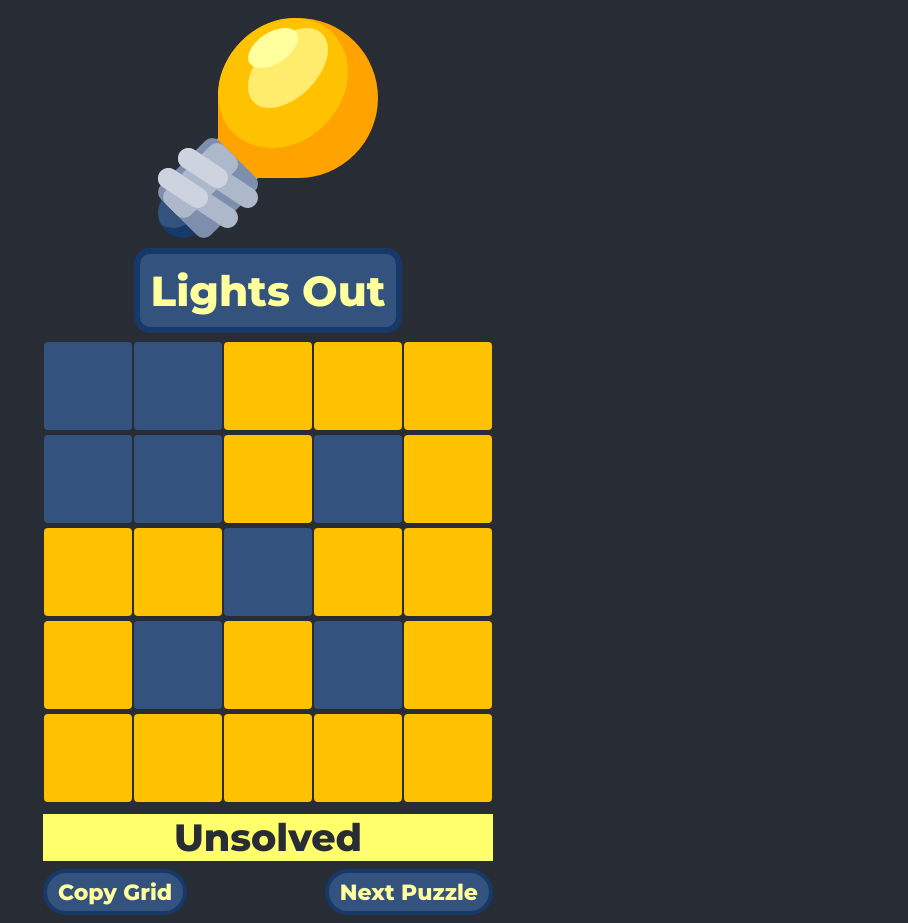
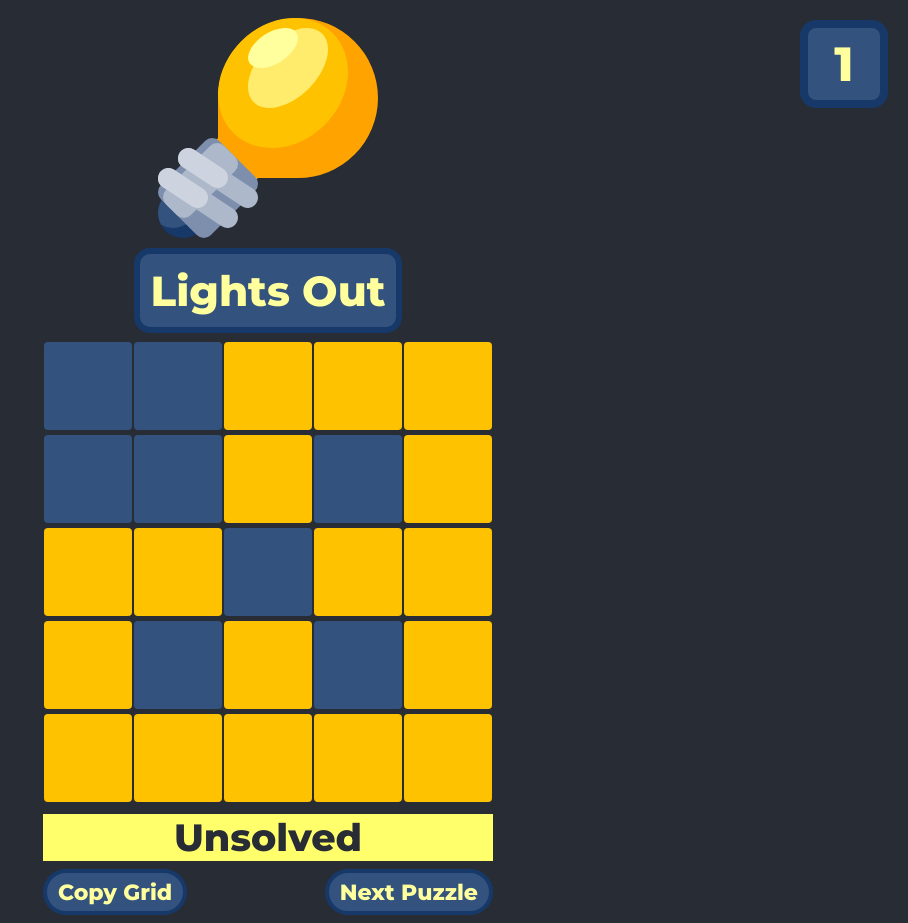
Before and after one commit to fin-b/proj-react-lightsout, a React (Create React App) app in the folder lightsout/: page / in a window 1280 px wide. Both pictures are taken after a click on the button 460 px from the left and 386 px from the top of the page. Shown: the whole page, without its empty margins (372-1280 px from the left). Built offline with nearby package versions, Linux system fonts and the light colour scheme.

Commit message:
Added click count tracker

```diff
--- a/lightsout/src/components/Grid.css
+++ b/lightsout/src/components/Grid.css
@@ -37,3 +37,26 @@
     flex-wrap: nowrap;
     justify-content: space-between;
 }
+
+.statBubble {
+    /* Display */
+    border: 8px solid;
+    border-radius: 16px;
+    position: absolute;
+    top: 20px;
+    right: 20px;
+    height: 1.5em;
+    width: 1.5em;
+    display: flex;
+    justify-content: center;
+    align-items: center;
+
+    /* Colors */
+    background-color: rgb(51, 82, 125);
+    border-color: rgb(22, 57, 105);
+    color: rgb(255, 255, 157);
+
+    /* Text */
+    font-size: 48px;
+    font-family: 'Montserrat', sans-serif;
+}
--- a/lightsout/src/components/Grid.js
+++ b/lightsout/src/components/Grid.js
@@ -13,7 +13,8 @@ class Grid extends React.Component {
     this.state = {
       tiles: puzzles[Math.floor(Math.random() * puzzles.length)],
       puzzles: puzzles,
-      solved: false
+      solved: false,
+      clicks: 0
     }
   }
 
@@ -35,7 +36,7 @@ class Grid extends React.Component {
     // Toggle each selected tile's status
     targets.forEach(t => (tiles[t] = tiles[t] ? 0 : 1))
 
-    this.setState({ tiles: tiles, solved: isSolved(tiles) })
+    this.setState({ tiles: tiles, solved: isSolved(tiles), clicks: this.state.clicks + 1 })
   }
 
   nextPuzzle () {
@@ -48,7 +49,8 @@ class Grid extends React.Component {
         Math.floor(Math.random() * this.state.puzzles.length)
       ],
       // New puzzle is unsolved
-      solved: false
+      solved: false,
+      clicks: 0
     })
   }
 
@@ -76,7 +78,9 @@ class Grid extends React.Component {
   render () {
     const SIZE = 5
     let grid = []
+
     const status = this.state.solved ? 'Solved' : 'Unsolved'
+    const clickBubble = this.state.clicks ? <div className='statBubble'>{this.state.clicks}</div> : <></>
 
     // Generate row
     for (let r = 0; r < SIZE; r++) {
@@ -113,6 +117,7 @@ class Grid extends React.Component {
           {copyStateToClipboardButton}
           {nextPuzzleButton}
         </div>
+        {clickBubble}
       </div>
     )
   }
```
